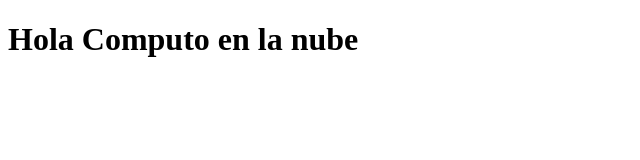
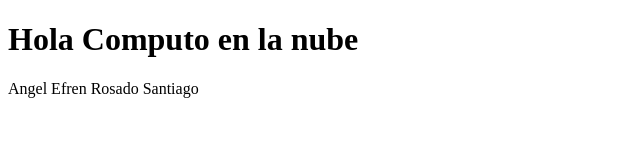
Before and after one commit to AngelRosadoWTF/docker-angelrosado, a plain HTML site: page index.html in a window 1280 px wide. Shown: the whole page, without its empty margins (0-640 px from the left). Drawn offline with Linux system fonts and the light colour scheme.

Commit message:
Update index.html

```diff
--- a/index.html
+++ b/index.html
@@ -5,5 +5,6 @@
 </head>
 <body>
     <h1>Hola Computo en la nube</h1>
+    <p>Angel Efren Rosado Santiago</p>
 </body>
 </html>
```
